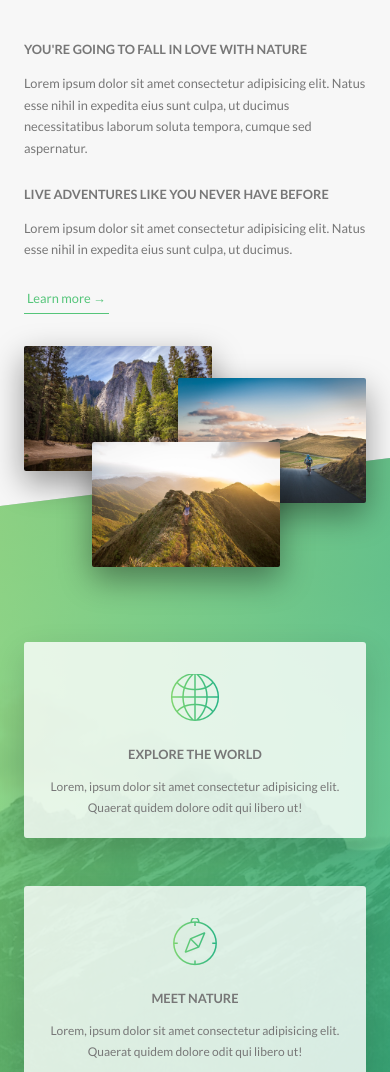
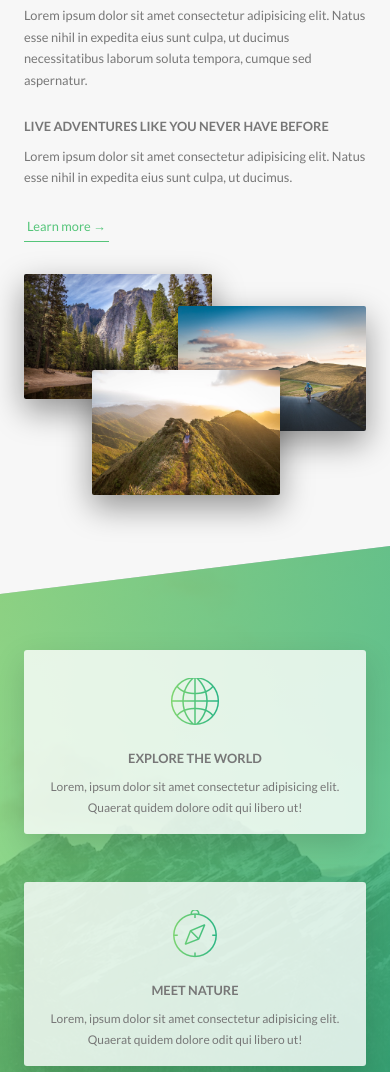
Before and after one commit to jayhchoi/css-intermediate-course-natours, a website: page index.html in a window 390 px wide. Shown: the part 926-1998 px from the top of the page. Drawn offline with Linux system fonts and the light colour scheme.

Commit message:
Implement media queries

```diff
--- a/sass/base/_utilities.scss
+++ b/sass/base/_utilities.scss
@@ -13,35 +13,67 @@
 .u-margin-bottom- {
     &huge {
         margin-bottom: 10rem !important;
+
+        @include respond(tab-port) {
+            margin-bottom: 7rem !important;
+        }
     }
 
     &big {
         margin-bottom: 8rem !important;
+
+        @include respond(tab-port) {
+            margin-bottom: 5rem !important;
+        }
     }
 
     &medium {
         margin-bottom: 4rem !important;
+
+        @include respond(tab-port) {
+            margin-bottom: 2rem !important;
+        }
     }
 
     &small {
         margin-bottom: 1.5rem !important;
+
+        @include respond(tab-port) {
+            margin-bottom: 1rem !important;
+        }
     }
 }
 
 .u-margin-top- {
     &huge {
         margin-top: 10rem !important;
+
+        @include respond(tab-port) {
+            margin-top: 7rem !important;
+        }
     }
 
     &big {
         margin-top: 8rem !important;
+
+        @include respond(tab-port) {
+            margin-top: 5rem !important;
+        }
     }
 
     &medium {
         margin-top: 4rem !important;
+
+        @include respond(tab-port) {
+            margin-top: 2rem !important;
+        }
     }
 
     &small {
         margin-top: 1.5rem !important;
+
+        @include respond(tab-port) {
+            margin-top: 1rem !important;
         }
     }
+}
--- a/sass/components/_card.scss
+++ b/sass/components/_card.scss
@@ -185,4 +185,45 @@
         font-size: 6rem;
         font-weight: 100;
     }
+
+    ///////////////////////////////////////////////////////////////////////////////////////////////
+    @include respond(tab-port) {
+        height: auto;
+        border-radius: 3px;
+        background-color: $color-white;
+        box-shadow: $box-shadow-default;
+
+        &__side {
+            height: auto;
+            position: relative;
+            box-shadow: none;
+
+            &--back {
+                transform: rotateY(0);
+                clip-path: polygon(0 15%, 100% 0, 100% 100%, 0 100%);
             }
+        }
+
+        &:hover &__side--front {
+            // Hover on .card => transforms .card__side
+            transform: rotateY(0);
+        }
+
+        &__cta {
+            position: relative;
+            top: 0%;
+            left: 0;
+            transform: translate(0);
+            width: 100%;
+            padding: 7rem 4rem 4rem 4rem;
+        }
+
+        &__price-box {
+            margin-bottom: 3rem;
+        }
+
+        &__price-value {
+            font-size: 6rem;
+        }
+    }
+}
--- a/sass/components/_composition.scss
+++ b/sass/components/_composition.scss
@@ -1,5 +1,6 @@
 .composition {
     position: relative;
+    min-height: 25rem;
 
     &__photo {
         width: 55%; // Always set img width to percentages %
--- a/sass/components/_feature-box.scss
+++ b/sass/components/_feature-box.scss
@@ -6,6 +6,10 @@
     border-radius: 3px;
     box-shadow: 0 1.5rem 4rem rgba($color-black, 0.15);
     transition: all 0.3s;
+
+    @include respond(tab-port) {
+        padding: 2rem;
+    }
 
     &__icon {
         font-size: 6rem;
@@ -18,6 +22,10 @@
         -webkit-background-clip: text;
         background-clip: text;
         color: transparent;
+
+        @include respond(tab-port) {
+            margin-bottom: none;
+        }
     }
 
     &:hover {
--- a/sass/pages/_home.scss
+++ b/sass/pages/_home.scss
@@ -2,6 +2,10 @@
     background-color: $color-grey-light-1;
     padding: 25rem 0;
     margin-top: -20vh;
+
+    @include respond(tab-port) {
+        padding: 20rem 0;
+    }
 }
 
 .section-features {
@@ -21,17 +25,29 @@
         // Select direct child
         transform: skewY(7deg);
     }
+
+    @include respond(tab-port) {
+        padding: 10rem 0;
+    }
 }
 
 .section-tours {
     background-color: $color-grey-light-1;
     padding: 25rem 0 15rem 0;
     margin-top: -10rem;
+
+    @include respond(tab-port) {
+        padding: 20rem 0 10rem 0;
+    }
 }
 
 .section-stories {
     position: relative;
     padding: 15rem 0;
+
+    @include respond(tab-port) {
+        padding: 10rem 0;
+    }
 }
 
 .section-book {
@@ -41,6 +57,10 @@
         $color-primary-light,
         $color-primary-dark
     );
+
+    @include respond(tab-port) {
+        padding: 10rem 0;
+    }
 }
 
 .book {
```
Also changed, not shown: css/style.css. Lines whose indentation alone changed are shown as unchanged.
